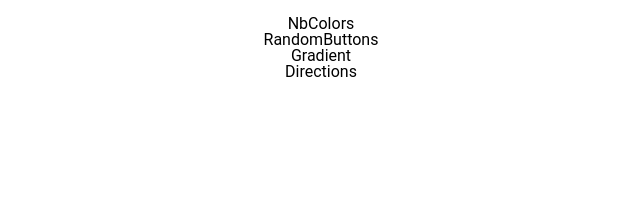
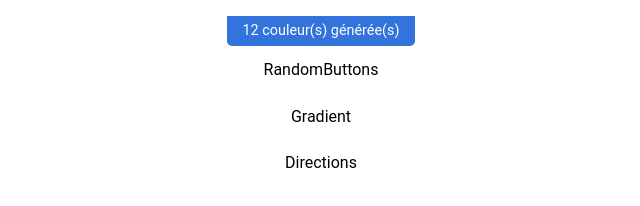
Before and after one commit to SylvieCanongia/REACT-REDUX-random-gradient-generator, a React app: page / in a window 1280 px wide. Shown: the whole page, without its empty margins (319-959 px from the left). Built offline with nearby package versions, Linux system fonts and the light colour scheme.

Commit message:
NbColors component styles

```diff
--- a/src/components/App/styles.scss
+++ b/src/components/App/styles.scss
@@ -4,4 +4,8 @@
   max-width: 500px;
   margin: vars.$space-base * 2 auto;
   text-align: center;
+
+  display: grid;
+  grid-template-columns: 1fr;
+  grid-template-rows: 1fr 1fr 1fr 1fr;
 }
--- a/src/components/NbColors/index.js
+++ b/src/components/NbColors/index.js
@@ -3,7 +3,7 @@ import React from 'react';
 import './nbColors.scss';
 
 const NbColors = () => (
-  <div>NbColors</div>
+  <div className="nbColors">12 couleur(s) générée(s)</div>
 );
 
 export default NbColors;
--- a/src/components/NbColors/nbColors.scss
+++ b/src/components/NbColors/nbColors.scss
@@ -1 +1,12 @@
 @use 'src/styles/vars';
+
+.nbColors {
+  color: #fff;
+  background-color: vars.$blue;
+  padding: vars.$space-base (vars.$space-base * 2);
+  font-size: vars.$font-size-base * 0.9;
+  border-radius: 0 0 vars.$radius vars.$radius;
+  width: fit-content;
+  margin-inline: auto;
+  margin-block-end: vars.$space-base * 2;
+}
--- a/src/styles/_vars.scss
+++ b/src/styles/_vars.scss
@@ -17,6 +17,7 @@ $space-base: 8px;
 
 $white: hsl(100deg, 100%, 100%);
 $black: hsl(0deg, 0%, 0%);
+$blue: hsl(217, 71%, 53%);
 
 // Border Radius
 $radius: 5px;
--- a/src/styles/index.scss
+++ b/src/styles/index.scss
@@ -1,7 +1,8 @@
 @use 'reset';
 @use 'vars';
 
-/* Specific */
+/* General styles */
+
 * {
   box-sizing: border-box;
 }
```
